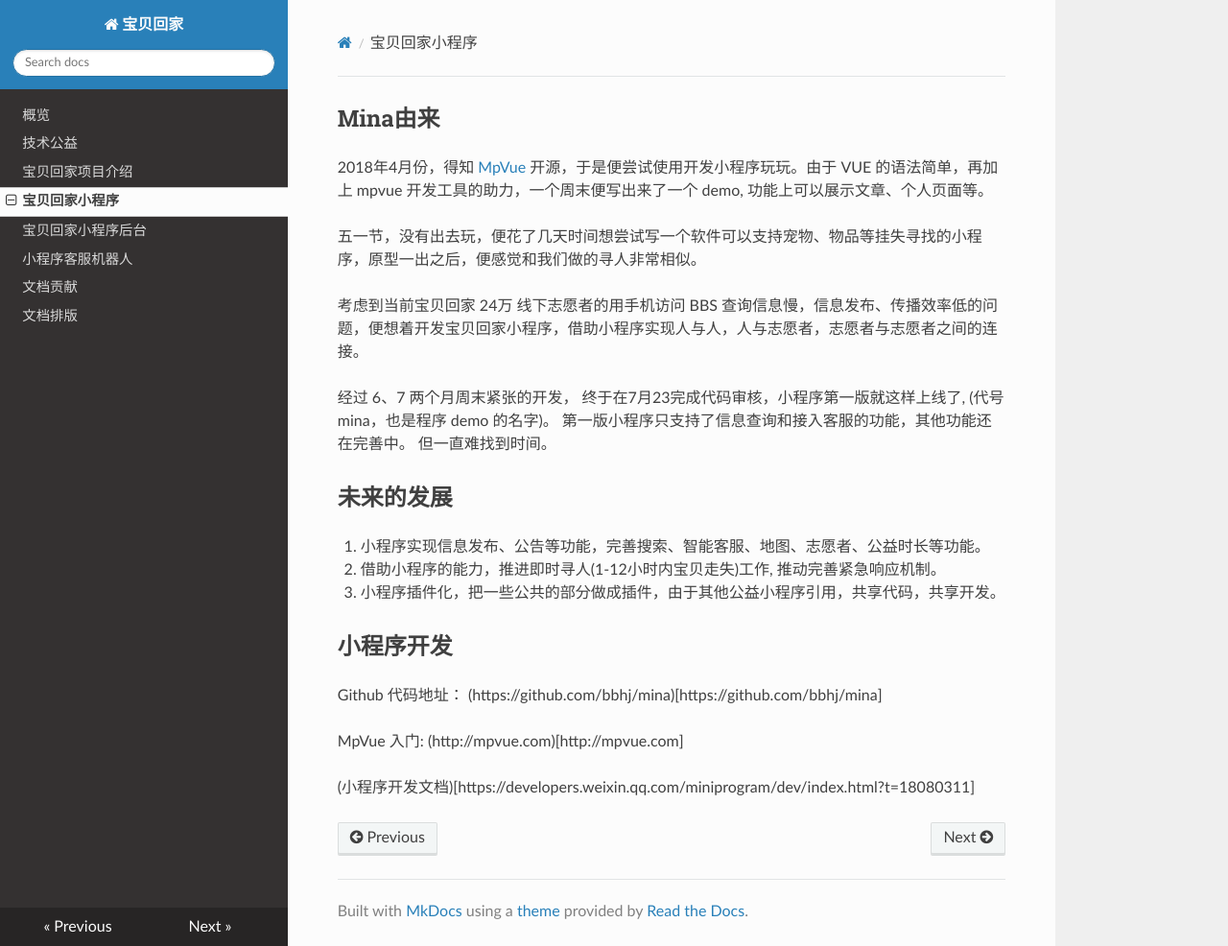
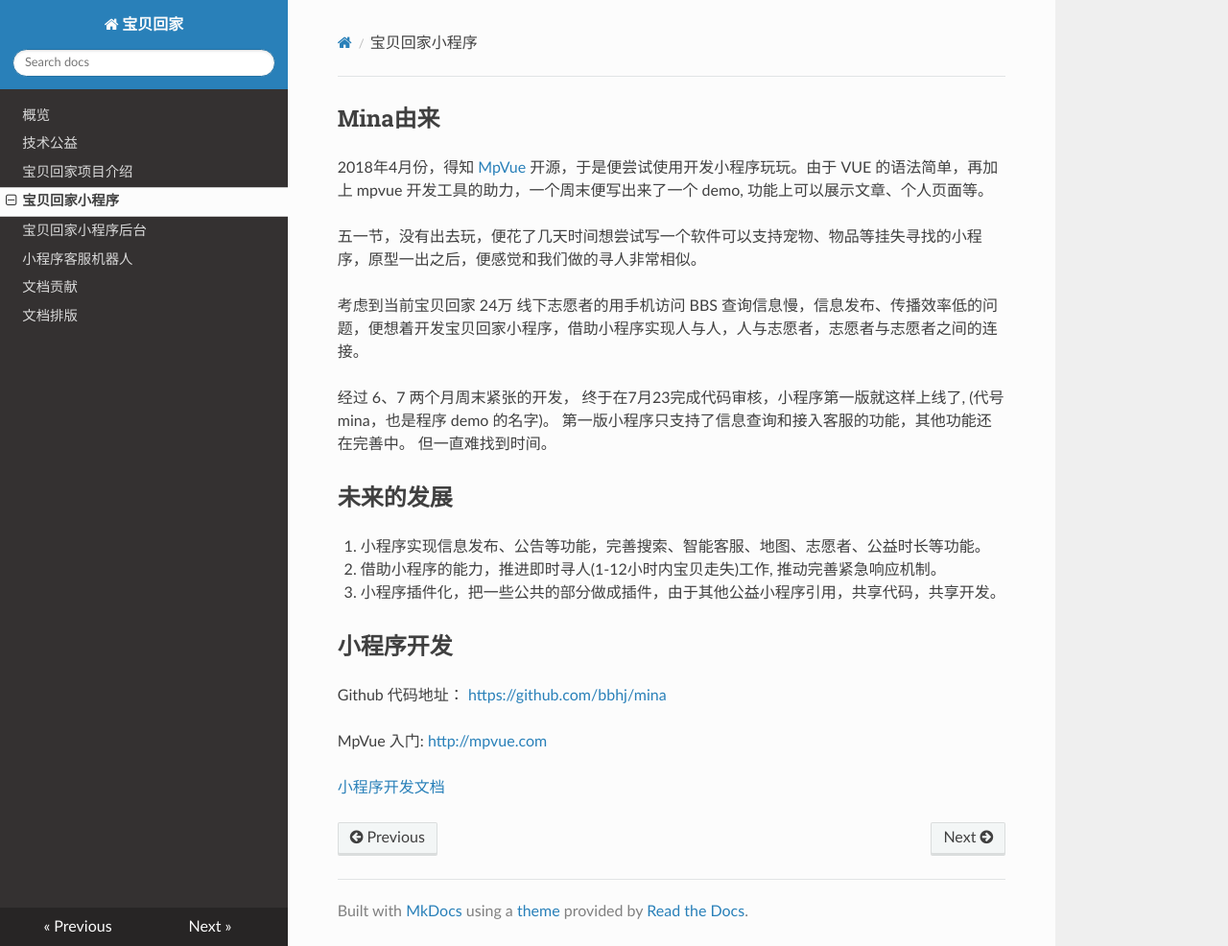
Before and after one commit to bbhj/intro, an MkDocs documentation site: the page built from docs/mina.md, in a window 1280 px wide and 986 px high. Shown: the whole window at 96% size. Built offline with MkDocs 1.6.1, drawn with Linux system fonts in a browser that asks for light colours; nearby versions of some CDN libraries; old or Windows-style settings are respelled for this version of MkDocs.

Commit message:
add mina

```diff
--- a/docs/mina.md
+++ b/docs/mina.md
@@ -18,9 +18,9 @@
 ##小程序开发##
 
 Github 代码地址：
-(https://github.com/bbhj/mina)[https://github.com/bbhj/mina]
+[https://github.com/bbhj/mina](https://github.com/bbhj/mina)
 
 MpVue 入门:
-(http://mpvue.com)[http://mpvue.com]
+[http://mpvue.com](http://mpvue.com)
 
-(小程序开发文档)[https://developers.weixin.qq.com/miniprogram/dev/index.html?t=18080311]
+[小程序开发文档](https://developers.weixin.qq.com/miniprogram/dev/index.html?t=18080311)
```
